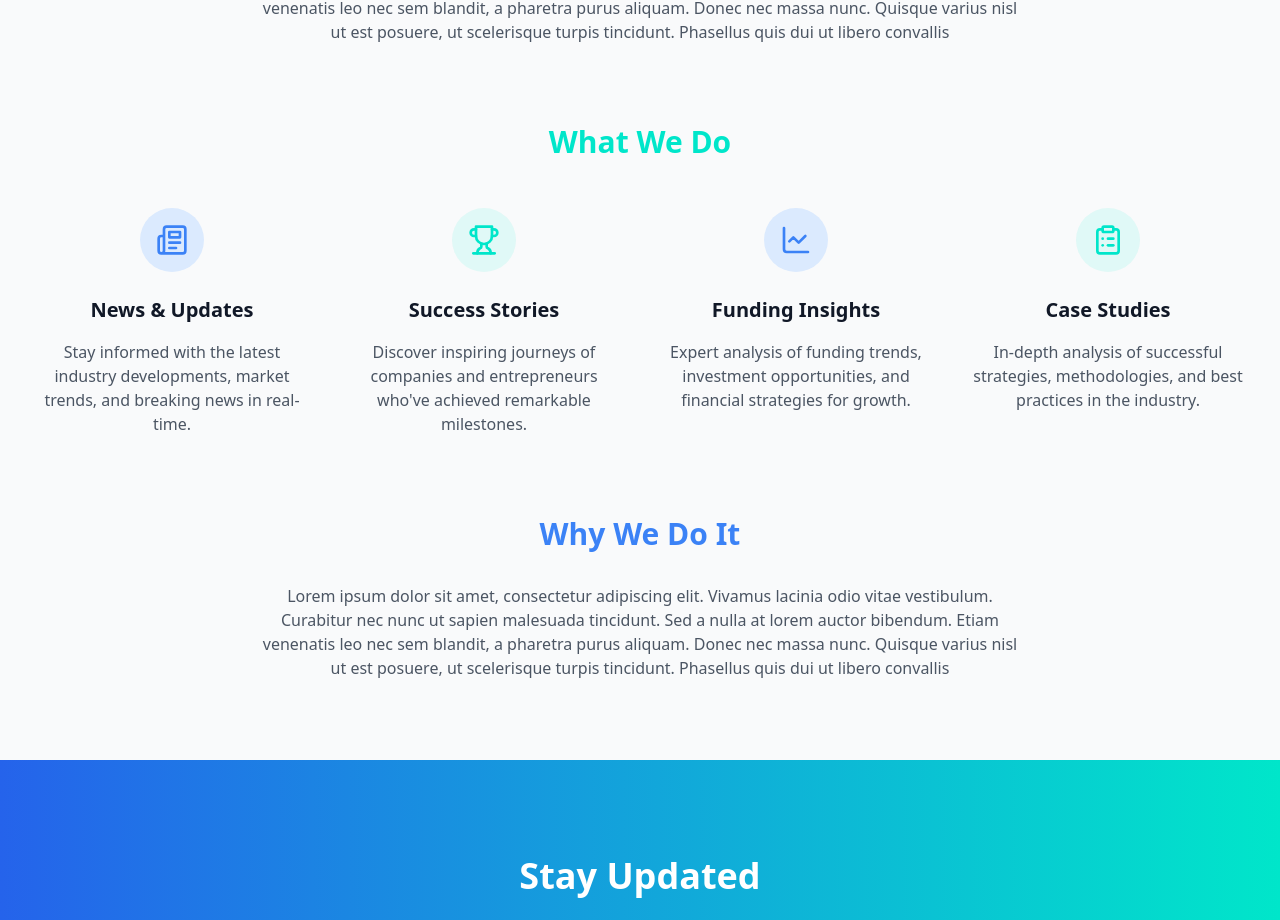
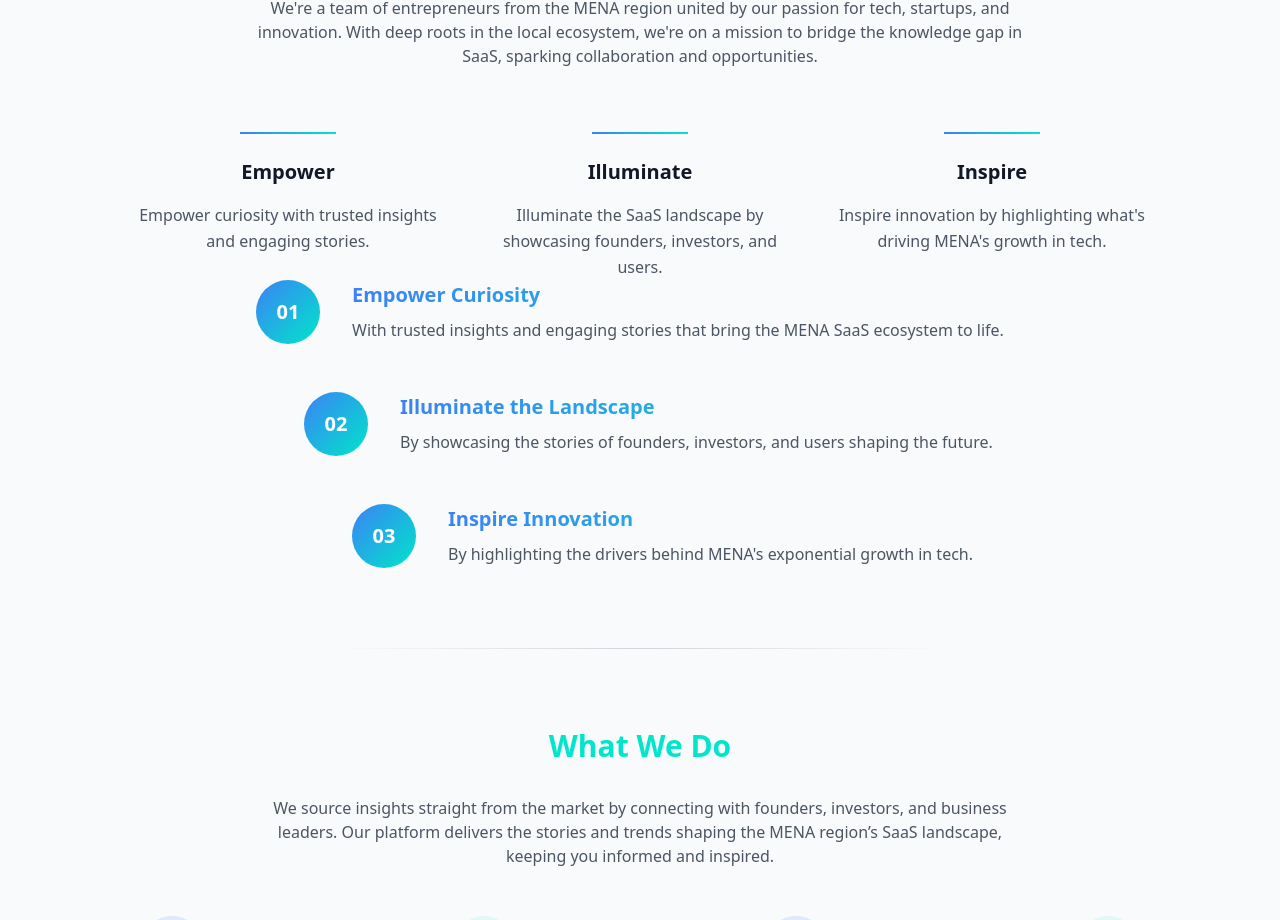
Before and after one commit to habib-jarweh/bayanat-frontend, a React (Vite) app: page / in a window 1280 px wide. Shown: the part 1400-2320 px from the top of the page. Built offline with nearby package versions, Linux system fonts and the light colour scheme; no server answers.

Commit message:
add real text, show two designs for bullet points

```diff
--- a/src/pages/Home.jsx
+++ b/src/pages/Home.jsx
@@ -1,14 +1,21 @@
-// src/pages/Home.jsx
 import { useState, useEffect } from "react";
 import { ArrowLeft, ArrowRight, Mail } from "lucide-react";
 import { motion, AnimatePresence } from "framer-motion";
-import { Newspaper, Trophy, LineChart, ClipboardList } from "lucide-react";
+import {
+  Newspaper,
+  Trophy,
+  LineChart,
+  ClipboardList,
+  Users,
+  Building2,
+  Globe2,
+} from "lucide-react";
 
 const ROTATING_TAGS = [
-  "News & Updates",
-  "Success Stories",
-  "Funding Insights",
-  "Case Studies",
+  "Funding Roundup",
+  "SaaS in Action",
+  "Industry Pulse",
+  "Behind the Curtain",
 ];
 
 const FEATURED_POSTS = [
@@ -93,13 +100,15 @@ const Home = () => {
           >
             <div>
               <h1 className="text-5xl font-bold mb-6">
-                <span className="text-gray-900">Your Main </span>
-                <span className="text-blue-500">Tagline </span>
-                <span className="text-[#00E6CA]">Here</span>
+                <span className="text-gray-900"></span>
+                <span className="text-blue-500">
+                  The Heartbeat of SaaS Information{" "}
+                </span>
+                <span className="text-[#00E6CA]">in MENA</span>
               </h1>
               <p className="text-xl text-gray-600 mb-8">
-                compelling subtagline that explains your value proposition jkfy
-                bk yufuiyf iuyt yity kh
+                Explore the People, Ideas, and Innovations Driving Growth in the
+                Region
               </p>
             </div>
 
@@ -267,23 +276,144 @@ const Home = () => {
             <h2 className="text-3xl font-bold mb-8 text-blue-500">
               Who We Are
             </h2>
-            <p className="max-w-3xl mx-auto text-gray-600">
-              Lorem ipsum dolor sit amet, consectetur adipiscing elit. Vivamus
-              lacinia odio vitae vestibulum. Curabitur nec nunc ut sapien
-              malesuada tincidunt. Sed a nulla at lorem auctor bibendum. Etiam
-              venenatis leo nec sem blandit, a pharetra purus aliquam. Donec nec
-              massa nunc. Quisque varius nisl ut est posuere, ut scelerisque
-              turpis tincidunt. Phasellus quis dui ut libero convallis
+            <p className="max-w-3xl mx-auto text-gray-600 mb-16">
+              We're a team of entrepreneurs from the MENA region united by our
+              passion for tech, startups, and innovation. With deep roots in the
+              local ecosystem, we're on a mission to bridge the knowledge gap in
+              SaaS, sparking collaboration and opportunities.
             </p>
+
+            {/* Mission Points */}
+            <div className="max-w-5xl mx-auto grid grid-cols-1 md:grid-cols-3 gap-8">
+              <motion.div
+                initial={{ opacity: 0, y: 20 }}
+                whileInView={{ opacity: 1, y: 0 }}
+                transition={{ duration: 0.5 }}
+                className="relative"
+              >
+                <div className="space-y-4">
+                  <div className="h-0.5 w-24 bg-gradient-to-r from-blue-500 to-[#00E6CA] mx-auto mb-6"></div>
+                  <h3 className="text-xl font-bold text-gray-900">Empower</h3>
+                  <p className="text-gray-600 leading-relaxed">
+                    Empower curiosity with trusted insights and engaging
+                    stories.
+                  </p>
+                </div>
+              </motion.div>
+
+              <motion.div
+                initial={{ opacity: 0, y: 20 }}
+                whileInView={{ opacity: 1, y: 0 }}
+                transition={{ duration: 0.5, delay: 0.2 }}
+                className="relative"
+              >
+                <div className="space-y-4">
+                  <div className="h-0.5 w-24 bg-gradient-to-r from-blue-500 to-[#00E6CA] mx-auto mb-6"></div>
+                  <h3 className="text-xl font-bold text-gray-900">
+                    Illuminate
+                  </h3>
+                  <p className="text-gray-600 leading-relaxed">
+                    Illuminate the SaaS landscape by showcasing founders,
+                    investors, and users.
+                  </p>
+                </div>
+              </motion.div>
+
+              <motion.div
+                initial={{ opacity: 0, y: 20 }}
+                whileInView={{ opacity: 1, y: 0 }}
+                transition={{ duration: 0.5, delay: 0.4 }}
+                className="relative"
+              >
+                <div className="space-y-4">
+                  <div className="h-0.5 w-24 bg-gradient-to-r from-blue-500 to-[#00E6CA] mx-auto mb-6"></div>
+                  <h3 className="text-xl font-bold text-gray-900">Inspire</h3>
+                  <p className="text-gray-600 leading-relaxed">
+                    Inspire innovation by highlighting what's driving MENA's
+                    growth in tech.
+                  </p>
+                </div>
+              </motion.div>
+            </div>
+
+            {/* Mission Points - Vertical Layout */}
+            <div className="max-w-3xl mx-auto space-y-12">
+              <motion.div
+                initial={{ opacity: 0, x: -20 }}
+                whileInView={{ opacity: 1, x: 0 }}
+                transition={{ duration: 0.5 }}
+                className="flex items-center gap-8 text-left"
+              >
+                <div className="flex-shrink-0 w-16 h-16 bg-gradient-to-br from-blue-500 to-[#00E6CA] rounded-full flex items-center justify-center">
+                  <span className="text-white font-bold text-xl">01</span>
+                </div>
+                <div>
+                  <h3 className="text-xl font-bold text-gray-900 mb-2 bg-gradient-to-r from-blue-500 to-[#00E6CA] bg-clip-text text-transparent">
+                    Empower Curiosity
+                  </h3>
+                  <p className="text-gray-600 leading-relaxed">
+                    With trusted insights and engaging stories that bring the
+                    MENA SaaS ecosystem to life.
+                  </p>
+                </div>
+              </motion.div>
+
+              <motion.div
+                initial={{ opacity: 0, x: 20 }}
+                whileInView={{ opacity: 1, x: 0 }}
+                transition={{ duration: 0.5, delay: 0.2 }}
+                className="flex items-center gap-8 text-left md:ml-12"
+              >
+                <div className="flex-shrink-0 w-16 h-16 bg-gradient-to-br from-blue-500 to-[#00E6CA] rounded-full flex items-center justify-center">
+                  <span className="text-white font-bold text-xl">02</span>
+                </div>
+                <div>
+                  <h3 className="text-xl font-bold text-gray-900 mb-2 bg-gradient-to-r from-blue-500 to-[#00E6CA] bg-clip-text text-transparent">
+                    Illuminate the Landscape
+                  </h3>
+                  <p className="text-gray-600 leading-relaxed">
+                    By showcasing the stories of founders, investors, and users
+                    shaping the future.
+                  </p>
+                </div>
+              </motion.div>
+
+              <motion.div
+                initial={{ opacity: 0, x: -20 }}
+                whileInView={{ opacity: 1, x: 0 }}
+                transition={{ duration: 0.5, delay: 0.4 }}
+                className="flex items-center gap-8 text-left md:ml-24"
+              >
+                <div className="flex-shrink-0 w-16 h-16 bg-gradient-to-br from-blue-500 to-[#00E6CA] rounded-full flex items-center justify-center">
+                  <span className="text-white font-bold text-xl">03</span>
+                </div>
+                <div>
+                  <h3 className="text-xl font-bold text-gray-900 mb-2 bg-gradient-to-r from-blue-500 to-[#00E6CA] bg-clip-text text-transparent">
+                    Inspire Innovation
+                  </h3>
+                  <p className="text-gray-600 leading-relaxed">
+                    By highlighting the drivers behind MENA's exponential growth
+                    in tech.
+                  </p>
+                </div>
+              </motion.div>
+            </div>
           </div>
 
           {/* What We Do */}
-          <div className="mb-20">
-            <h2 className="text-3xl font-bold mb-12 text-center text-[#00E6CA]">
+          <div className="relative pt-20">
+            <div className="absolute top-0 left-1/2 transform -translate-x-1/2 w-1/2 h-px bg-gradient-to-r from-transparent via-gray-300 to-transparent"></div>
+            <h2 className="text-3xl font-bold mb-8 text-center text-[#00E6CA]">
               What We Do
             </h2>
+            <p className="max-w-3xl mx-auto text-gray-600 text-center mb-12">
+              We source insights straight from the market by connecting with
+              founders, investors, and business leaders. Our platform delivers
+              the stories and trends shaping the MENA region’s SaaS landscape,
+              keeping you informed and inspired.
+            </p>
             <div className="grid grid-cols-1 md:grid-cols-4 gap-8">
-              {/* News & Updates */}
+              {/* Funding Roundup */}
               <motion.div
                 initial={{ opacity: 0, y: 20 }}
                 whileInView={{ opacity: 1, y: 0 }}
@@ -296,15 +426,16 @@ const Home = () => {
                   </div>
                 </div>
                 <h3 className="text-xl font-semibold mb-4 text-gray-900">
-                  News & Updates
+                  Funding Roundup
                 </h3>
                 <p className="text-gray-600">
-                  Stay informed with the latest industry developments, market
-                  trends, and breaking news in real-time.
+                  Stay up to date with a weekly recap of funding news from SaaS
+                  startups across MENA. Discover who’s raising, what’s scaling,
+                  and where the capital is flowing.
                 </p>
               </motion.div>
 
-              {/* Success Stories */}
+              {/* SaaS in Action*/}
               <motion.div
                 initial={{ opacity: 0, y: 20 }}
                 whileInView={{ opacity: 1, y: 0 }}
@@ -317,15 +448,16 @@ const Home = () => {
                   </div>
                 </div>
                 <h3 className="text-xl font-semibold mb-4 text-gray-900">
-                  Success Stories
+                  SaaS in Action
                 </h3>
                 <p className="text-gray-600">
-                  Discover inspiring journeys of companies and entrepreneurs
-                  who've achieved remarkable milestones.
+                  Dive into real-world case studies. Explore how businesses in
+                  the MENA region are leveraging SaaS to streamline operations,
+                  drive growth, and solve unique challenges.
                 </p>
               </motion.div>
 
-              {/* Funding Insights */}
+              {/* Industry Pulse */}
               <motion.div
                 initial={{ opacity: 0, y: 20 }}
                 whileInView={{ opacity: 1, y: 0 }}
@@ -338,15 +470,15 @@ const Home = () => {
                   </div>
                 </div>
                 <h3 className="text-xl font-semibold mb-4 text-gray-900">
-                  Funding Insights
+                  Industry Pulse
                 </h3>
                 <p className="text-gray-600">
-                  Expert analysis of funding trends, investment opportunities,
-                  and financial strategies for growth.
+                  Unpack market trends and industry shifts, showcasing how SaaS
+                  is shaping the future of business in MENA.
                 </p>
               </motion.div>
 
-              {/* Case Studies */}
+              {/* Behind the Curtain */}
               <motion.div
                 initial={{ opacity: 0, y: 20 }}
                 whileInView={{ opacity: 1, y: 0 }}
@@ -359,29 +491,15 @@ const Home = () => {
                   </div>
                 </div>
                 <h3 className="text-xl font-semibold mb-4 text-gray-900">
-                  Case Studies
+                  Behind the Curtain
                 </h3>
                 <p className="text-gray-600">
-                  In-depth analysis of successful strategies, methodologies, and
-                  best practices in the industry.
+                  Learn from the trenches. Honest, raw, and insightful founder
+                  stories sharing their journeys through wins, missteps, and
+                  lessons learned while building impactful SaaS businesses.
                 </p>
               </motion.div>
             </div>
-          </div>
-
-          {/* Why We Do It */}
-          <div className="text-center">
-            <h2 className="text-3xl font-bold mb-8 text-blue-500">
-              Why We Do It
-            </h2>
-            <p className="max-w-3xl mx-auto text-gray-600">
-              Lorem ipsum dolor sit amet, consectetur adipiscing elit. Vivamus
-              lacinia odio vitae vestibulum. Curabitur nec nunc ut sapien
-              malesuada tincidunt. Sed a nulla at lorem auctor bibendum. Etiam
-              venenatis leo nec sem blandit, a pharetra purus aliquam. Donec nec
-              massa nunc. Quisque varius nisl ut est posuere, ut scelerisque
-              turpis tincidunt. Phasellus quis dui ut libero convallis
-            </p>
           </div>
         </div>
       </div>
@@ -390,9 +508,13 @@ const Home = () => {
       <div className="bg-gradient-to-r from-blue-600 to-[#00E6CA] py-24">
         <div className="max-w-7xl mx-auto px-4 sm:px-6 lg:px-8">
           <div className="flex flex-col items-center">
-            <h2 className="text-4xl font-bold text-white mb-6">Stay Updated</h2>
+            <h2 className="text-4xl font-bold text-white mb-6">
+              Stay Ahead of the Curve.
+            </h2>
             <p className="text-white text-xl mb-8 text-center">
-              Join our newsletter and never miss our latest content
+              Join our growing community of SaaS enthusiasts, and never miss a
+              story, insight, or funding update from MENA’s booming tech
+              industry.
             </p>
             <div className="flex gap-4 w-full max-w-lg">
               <input
```
